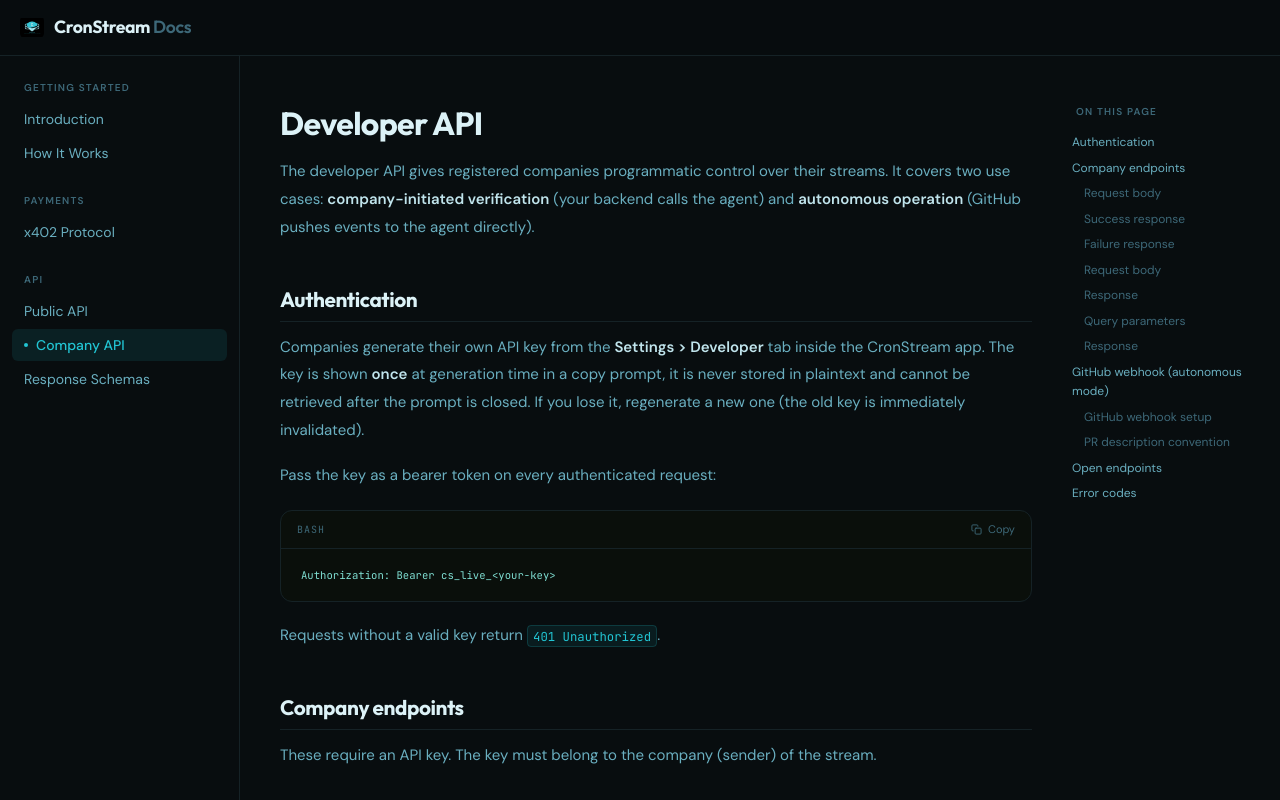
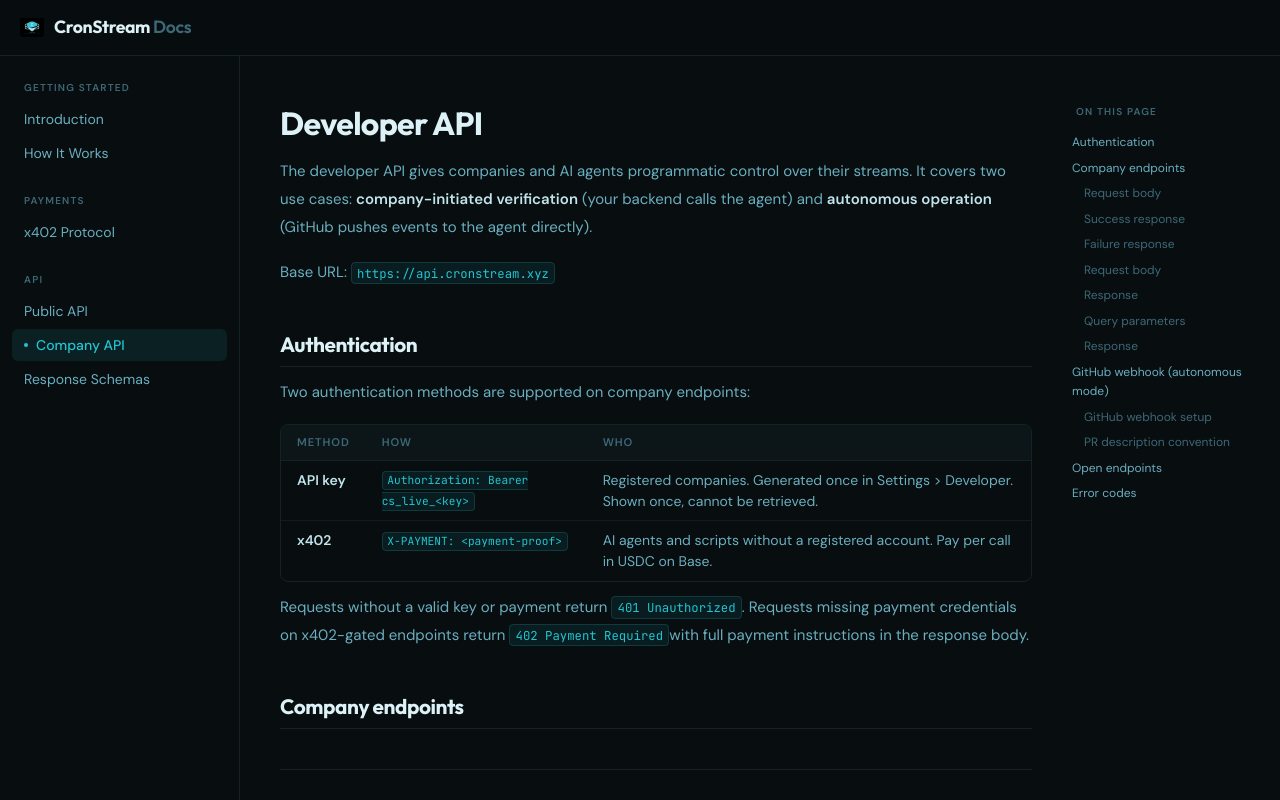
Before and after one commit to 16navigabraham/cronstream-docs, a React (Vite) app: page / in a window 1280 px wide. Both pictures are taken after a click on the button "Company API". Shown: the top 800 px of the page. Built offline with nearby package versions, Linux system fonts and the light colour scheme.

Commit message:
update docs

```diff
--- a/src/docs/DeveloperApi.jsx
+++ b/src/docs/DeveloperApi.jsx
@@ -1,4 +1,6 @@
 import Code from '../components/Code.jsx';
+
+const BASE = 'https://api.cronstream.xyz';
 
 function MethodBadge({ method }) {
   const colors = {
@@ -18,6 +20,16 @@
     <span className="text-[10px] font-mono px-2 py-0.5 rounded-full bg-[#C3B1E1]/10 text-[#C3B1E1] border border-[#C3B1E1]/20">
       API key
     </span>
+  );
+  if (type === 'apikey|x402') return (
+    <>
+      <span className="text-[10px] font-mono px-2 py-0.5 rounded-full bg-[#C3B1E1]/10 text-[#C3B1E1] border border-[#C3B1E1]/20">
+        API key
+      </span>
+      <span className="text-[10px] font-mono px-2 py-0.5 rounded-full bg-[#7FDED2]/10 text-[#7FDED2] border border-[#7FDED2]/20">
+        x402
+      </span>
+    </>
   );
   if (type === 'hmac') return (
     <span className="text-[10px] font-mono px-2 py-0.5 rounded-full bg-[#F28B82]/10 text-[#F28B82] border border-[#F28B82]/20">
@@ -50,31 +62,49 @@
     <>
       <h1>Developer API</h1>
       <p>
-        The developer API gives registered companies programmatic control over their streams.
+        The developer API gives companies and AI agents programmatic control over their streams.
         It covers two use cases: <strong>company-initiated verification</strong> (your backend calls the agent)
         and <strong>autonomous operation</strong> (GitHub pushes events to the agent directly).
+      </p>
+      <p>
+        Base URL: <code>{BASE}</code>
       </p>
 
       <h2>Authentication</h2>
       <p>
-        Companies generate their own API key from the <strong>Settings {'>'} Developer</strong> tab inside the CronStream app.
-        The key is shown <strong>once</strong> at generation time in a copy prompt, it is never stored in plaintext and cannot be retrieved after the prompt is closed.
-        If you lose it, regenerate a new one (the old key is immediately invalidated).
+        Two authentication methods are supported on company endpoints:
       </p>
-      <p>Pass the key as a bearer token on every authenticated request:</p>
-      <Code language="bash">Authorization: Bearer cs_live_{'<your-key>'}</Code>
-      <p>Requests without a valid key return <code>401 Unauthorized</code>.</p>
+      <div className="my-3 rounded-lg border border-border overflow-hidden">
+        <table style={{ margin: 0 }}>
+          <thead><tr><th>Method</th><th>How</th><th>Who</th></tr></thead>
+          <tbody>
+            <tr>
+              <td><strong>API key</strong></td>
+              <td><code>Authorization: Bearer cs_live_{'<key>'}</code></td>
+              <td>Registered companies. Generated once in Settings {'>'} Developer. Shown once, cannot be retrieved.</td>
+            </tr>
+            <tr>
+              <td><strong>x402</strong></td>
+              <td><code>X-PAYMENT: {'<payment-proof>'}</code></td>
+              <td>AI agents and scripts without a registered account. Pay per call in USDC on Base.</td>
+            </tr>
+          </tbody>
+        </table>
+      </div>
+      <p>
+        Requests without a valid key or payment return <code>401 Unauthorized</code>.
+        Requests missing payment credentials on x402-gated endpoints return <code>402 Payment Required</code>
+        with full payment instructions in the response body.
+      </p>
 
-      {/* ── COMPANY ENDPOINTS (API KEY) ──────────────────────── */}
+      {/* ── COMPANY ENDPOINTS ────────────────────────────────── */}
       <h2>Company endpoints</h2>
-      <p>These require an API key. The key must belong to the company (sender) of the stream.</p>
 
-      {/* POST /api/v1/verify-milestone */}
       <Endpoint
         method="POST"
         path="/api/v1/verify-milestone"
-        auth="apikey"
-        description="Run milestone verification against the registered source and return a signed EIP-712 extension voucher. Your backend then submits the voucher on-chain to extend the stream window."
+        auth="apikey|x402"
+        description="Run milestone verification against the registered source and return a signed EIP-712 extension voucher. Your backend then submits the voucher on-chain to extend the stream window. x402 price: $0.10 per call."
       >
         <h3>Request body</h3>
         <Code language="json">{`
@@ -130,12 +160,11 @@
         <Code language="json">{`{ "success": false, "error": "No qualifying PR found in the last 7 days", "failedLayer": "github" }`}</Code>
       </Endpoint>
 
-      {/* POST /api/v1/register-stream */}
       <Endpoint
         method="POST"
         path="/api/v1/register-stream"
-        auth="apikey"
-        description="Register a stream with the agent after the createStream transaction confirms on-chain. This tells the agent which source to watch and starts autonomous monitoring."
+        auth="apikey|x402"
+        description="Register a stream with the agent after the createStream transaction confirms on-chain. This tells the agent which source to watch and starts autonomous monitoring. x402 price: $0.05 per call."
       >
         <h3>Request body</h3>
         <Code language="json">{`
@@ -167,12 +196,11 @@
         <Code language="json">{`{ "success": true, "streamId": "0x..." }`}</Code>
       </Endpoint>
 
-      {/* GET /api/v1/streams/pending */}
       <Endpoint
         method="GET"
         path="/api/v1/streams/pending"
         auth="apikey"
-        description="Returns all streams for an address that are expired on-chain and have unreclaimed funds or unpaid contractor balances. Use this to drive your reclaim dashboard."
+        description="Returns all streams for an address that are expired on-chain and have unreclaimed funds or unpaid contractor balances."
       >
         <h3>Query parameters</h3>
         <div className="my-3 rounded-lg border border-border overflow-hidden">
@@ -183,8 +211,8 @@
             </tbody>
           </table>
         </div>
-        <Code language="bash">{`curl "/api/v1/streams/pending?address=0xWALLET" \\
-  -H "Authorization: Bearer <key>"`}</Code>
+        <Code language="bash">{`curl "${BASE}/api/v1/streams/pending?address=0xWALLET" \\
+  -H "Authorization: Bearer cs_live_<key>"`}</Code>
         <h3>Response</h3>
         <Code language="json">{`
 {
@@ -202,31 +230,21 @@
   ]
 }
         `}</Code>
-        <div className="my-3 rounded-lg border border-border overflow-hidden">
-          <table style={{ margin: 0 }}>
-            <thead><tr><th>Field</th><th>Description</th></tr></thead>
-            <tbody>
-              <tr><td><code>reclaimable</code></td><td>Budget the company can recover via <code>reclaimUnearned()</code> on the contract</td></tr>
-              <tr><td><code>contractorOwed</code></td><td>Balance the contractor can still withdraw after expiry</td></tr>
-            </tbody>
-          </table>
-        </div>
       </Endpoint>
 
-      {/* DELETE /api/v1/stream/:streamId */}
       <Endpoint
         method="DELETE"
         path="/api/v1/stream/:streamId"
         auth="apikey"
         description="Remove a stream from the agent registry and stop monitoring it. Only the stream sender can call this. Does not affect on-chain state."
       >
-        <Code language="bash">{`curl -X DELETE /api/v1/stream/0xSTREAM_ID \\
-  -H "Authorization: Bearer <key>"`}</Code>
+        <Code language="bash">{`curl -X DELETE ${BASE}/api/v1/stream/0xSTREAM_ID \\
+  -H "Authorization: Bearer cs_live_<key>"`}</Code>
         <Code language="json">{`{ "success": true, "streamId": "0x...", "message": "Stream removed from agent registry" }`}</Code>
         <p>Returns <code>403</code> if the caller is not the stream sender.</p>
       </Endpoint>
 
-      {/* ── GITHUB WEBHOOK (AUTONOMOUS MODE) ─────────────────── */}
+      {/* ── GITHUB WEBHOOK ───────────────────────────────────── */}
       <h2>GitHub webhook (autonomous mode)</h2>
       <p>
         For fully autonomous operation, point your GitHub repo webhook at this endpoint.
@@ -245,7 +263,7 @@
           <table style={{ margin: 0 }}>
             <thead><tr><th>Setting</th><th>Value</th></tr></thead>
             <tbody>
-              <tr><td>Payload URL</td><td><code>{'{YOUR_AGENT_HOST}'}/api/v1/webhook/github</code></td></tr>
+              <tr><td>Payload URL</td><td><code>{BASE}/api/v1/webhook/github</code></td></tr>
               <tr><td>Content type</td><td><code>application/json</code></td></tr>
               <tr><td>Secret</td><td>Must match <code>GITHUB_WEBHOOK_SECRET</code> in agent config</td></tr>
               <tr><td>Events</td><td>Pull requests, Workflow runs</td></tr>
@@ -253,9 +271,7 @@
           </table>
         </div>
         <h3>PR description convention</h3>
-        <p>
-          Add these lines to the PR body so the agent knows which stream to extend:
-        </p>
+        <p>Add these lines to the PR body so the agent knows which stream to extend:</p>
         <Code language="markdown">{`
 CronStream-Stream-Id: 0x<64 hex chars>
 CronStream-Nonce: <current on-chain nonce>
@@ -267,17 +283,17 @@
         </p>
       </Endpoint>
 
-      {/* ── OPEN V1 ENDPOINTS ────────────────────────────────── */}
+      {/* ── OPEN ENDPOINTS ───────────────────────────────────── */}
       <h2>Open endpoints</h2>
-      <p>These require no authentication. They are used by the CronStream frontend and are available to any client.</p>
+      <p>These require no authentication and are available to any client.</p>
 
       <Endpoint
         method="GET"
         path="/api/v1/streams"
         auth="open"
-        description="All streams for a wallet address, enriched with live on-chain data. Results are cached for 30 seconds."
+        description="All streams for a wallet address, enriched with live on-chain data."
       >
-        <Code language="bash">curl "/api/v1/streams?address=0xWALLET"</Code>
+        <Code language="bash">{`curl "${BASE}/api/v1/streams?address=0xWALLET"`}</Code>
         <Code language="json">{`
 {
   "address": "0x...",
@@ -303,17 +319,17 @@
         auth="open"
         description="Live on-chain withdrawable balance for a stream."
       >
+        <Code language="bash">{`curl "${BASE}/api/v1/stream/0xSTREAM_ID/balance"`}</Code>
         <Code language="json">{`
 {
-  "streamId":        "0x...",
-  "chainId":         421614,
-  "balance":         "125000000",
-  "earnedSnapshot":  "375000000",
-  "ratePerSecond":   "1157407407407",
-  "streamValidUntil":"1748000000",
-  "totalDeposited":  "2000000000",
-  "totalWithdrawn":  "500000000",
-  "isActive":        true
+  "streamId":         "0x...",
+  "chainId":          421614,
+  "balance":          "125000000",
+  "ratePerSecond":    "1157407407407",
+  "streamValidUntil": "1748000000",
+  "totalDeposited":   "2000000000",
+  "totalWithdrawn":   "500000000",
+  "isActive":         true
 }
         `}</Code>
       </Endpoint>
@@ -324,31 +340,33 @@
         auth="open"
         description="Agent-side metadata for a stream including the full extension history."
       >
+        <Code language="bash">{`curl "${BASE}/api/v1/stream-status/0xSTREAM_ID"`}</Code>
         <Code language="json">{`
 {
   "streamId":   "0x...",
   "stream":     { ... },
   "extensions": [
     {
-      "stream_id":        "0x...",
-      "nonce":            3,
-      "extended_until":   "1748000000",
+      "stream_id":           "0x...",
+      "nonce":               3,
+      "extended_until":      "1748000000",
       "verification_source": "github",
-      "created_at":       1747900000
+      "created_at":          1747900000
     }
   ]
 }
         `}</Code>
       </Endpoint>
 
-      {/* ── Error codes ──────────────────────────────────────── */}
+      {/* ── ERROR CODES ──────────────────────────────────────── */}
       <h2>Error codes</h2>
       <div className="my-4 rounded-lg border border-border overflow-hidden">
         <table style={{ margin: 0 }}>
           <thead><tr><th>Status</th><th>Meaning</th></tr></thead>
           <tbody>
             <tr><td><code>400</code></td><td>Invalid stream ID, address, or missing required fields</td></tr>
-            <tr><td><code>401</code></td><td>Missing or invalid API key</td></tr>
+            <tr><td><code>401</code></td><td>Missing or invalid API key or JWT</td></tr>
+            <tr><td><code>402</code></td><td>x402 payment required — response body contains payment instructions</td></tr>
             <tr><td><code>403</code></td><td>Caller is not the stream sender</td></tr>
             <tr><td><code>404</code></td><td>Stream not found in registry or on-chain</td></tr>
             <tr><td><code>409</code></td><td>Stream already registered</td></tr>
```
